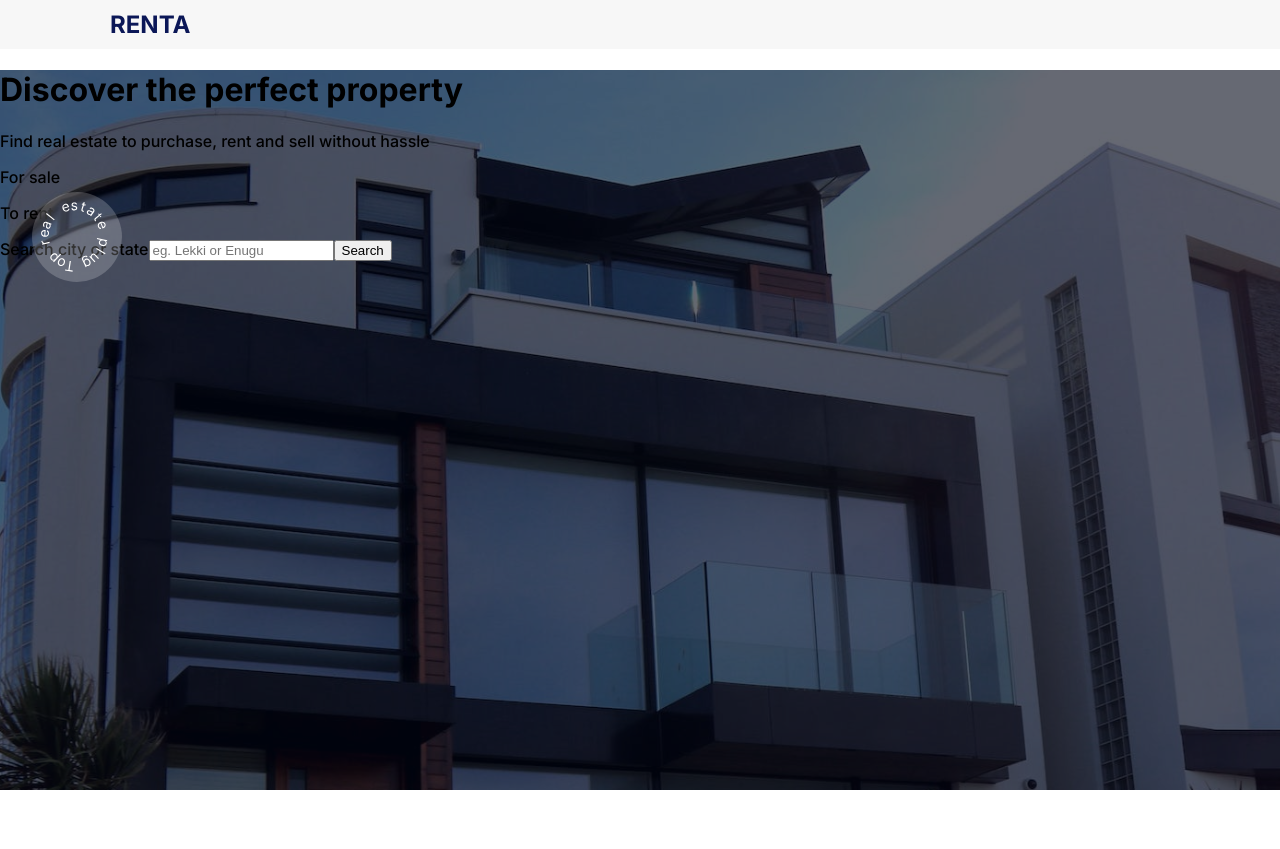
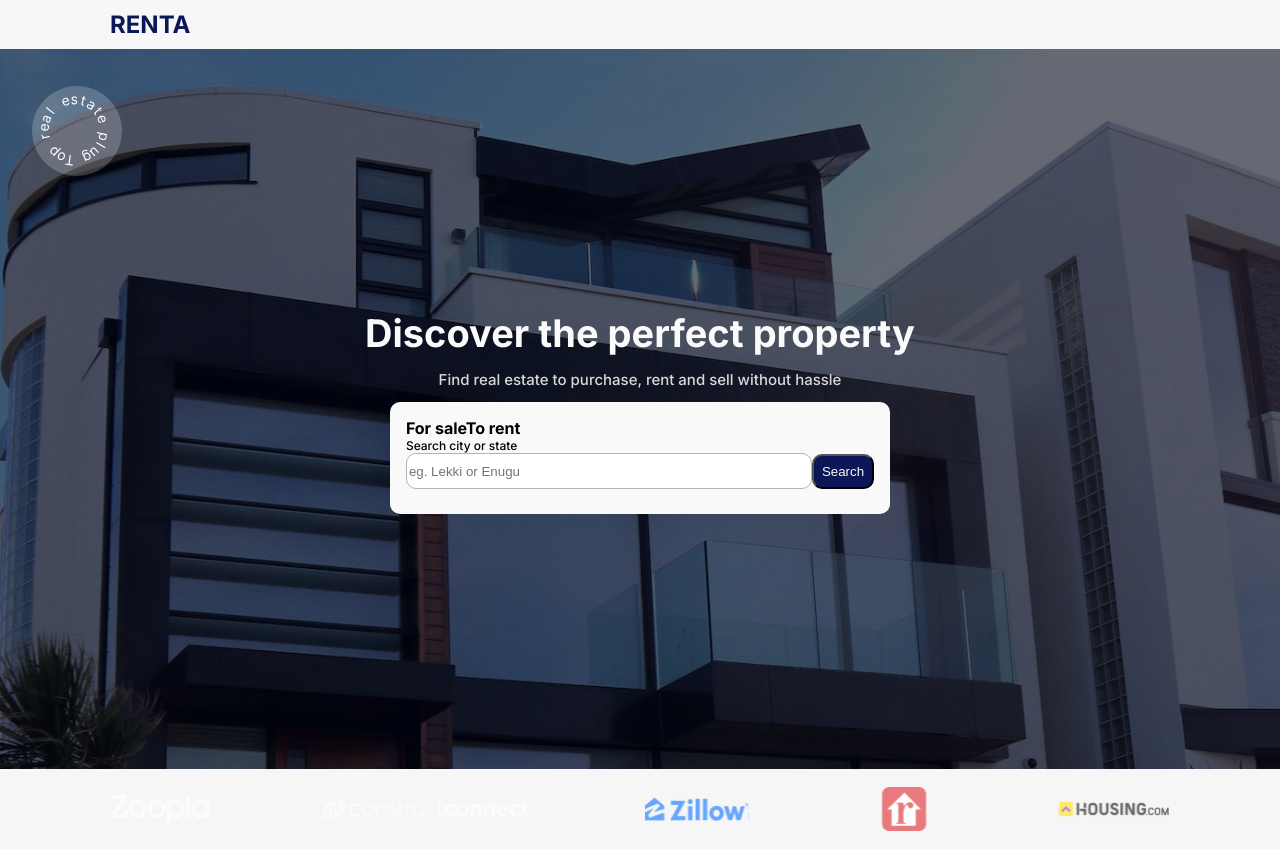
Before and after one commit to walexy026/renta, a React (Create React App) app: page / in a window 1280 px wide. Before the commit the page ends 800 px from the top, so only its background shows below. Built offline with nearby package versions, Linux system fonts and the light colour scheme.

Commit message:
partner started

```diff
--- a/src/App.js
+++ b/src/App.js
@@ -1,11 +1,13 @@
 import HeroSection from "./components/HeroSection/HeroSection";
 import Navbar from "./components/Navbar/Navbar";
+import Partner from "./components/Partners/Partner";
 
 function App() {
   return (
     <div className="App">
       <Navbar />
       <HeroSection />
+      <Partner />
     </div>
   );
 }
--- a/src/components/HeroSection/HeroSection.jsx
+++ b/src/components/HeroSection/HeroSection.jsx
@@ -7,13 +7,15 @@ const HeroSection = () => {
       <div className="circleText">
         <img src={textHero} alt="textHero" />
       </div>
-      <div>
+      <div className="heroText">
         <h1>Discover the perfect property</h1>
         <p>Find real estate to purchase, rent and sell without hassle</p>
         <div>
-          <p>For sale</p>
-          <p>To rent</p>
           <form action="">
+            <div>
+              <b>For sale</b>
+              <b>To rent</b>
+            </div>
             <label htmlFor="">Search city or state</label>
             <input type="text" name="" id="" placeholder="eg. Lekki or Enugu" />
             <button>Search</button>
--- a/src/components/HeroSection/HeroSection.scss
+++ b/src/components/HeroSection/HeroSection.scss
@@ -8,7 +8,7 @@
   //   opacity: 0.6;
   .circleText {
     position: absolute;
-    top: 12rem;
+    top: 5.4rem;
     left: 2rem;
     background: rgba(255, 255, 255, 0.2);
     width: 90px;
@@ -18,4 +18,51 @@
       transform: translate(13%, 13%);
     }
   }
+  .heroText {
+    display: flex;
+    justify-content: center;
+    flex-direction: column;
+    align-items: center;
+    transform: translateY(250px);
+    h1 {
+      font-weight: 800;
+      font-size: 38px;
+      line-height: 18px;
+      color: #fafafa;
+      margin-bottom: 1rem;
+    }
+    p {
+      font-style: normal;
+      font-weight: 500;
+      font-size: 15px;
+      line-height: 14px;
+      color: #d9d9d9;
+      //   margin: 0;
+    }
+    form {
+      background: #f9f9f9;
+      border-radius: 10px;
+      height: 4rem;
+      max-width: 30rem;
+      padding: 1rem 1rem 2rem 1rem;
+      //   display: flex;
+      //   flex-direction: column;
+      label {
+        display: block;
+        font-size: 12px;
+      }
+      input {
+        border: 1px solid #b3b3b3;
+        border-radius: 10px;
+        width: 25rem;
+        height: 2rem;
+      }
+      button {
+        background: #0b1757;
+        border-radius: 10px;
+        color: #fafafa;
+        padding: 0.5rem;
+      }
+    }
+  }
 }
--- /dev/null
+++ b/src/components/Partners/Partner.jsx
@@ -0,0 +1,20 @@
+import React from "react";
+import "./Partner.scss";
+import Zoopla from "../../Assets/ZooplaPartner.svg";
+import costruct from "../../Assets/ConstructConnectPartner.svg";
+import zillow from "../../Assets/ZillowPartner.svg";
+import realtor from "../../Assets/RealtorPartner.svg";
+import housing from "../../Assets/housingPartner.svg";
+const Partner = () => {
+  return (
+    <div className="partner">
+      <img src={Zoopla} alt="Zoopla" />
+      <img src={costruct} alt="costruct" />
+      <img src={zillow} alt="zillow" />
+      <img src={realtor} alt="realtor" />
+      <img src={housing} alt="housing" />
+    </div>
+  );
+};
+
+export default Partner;
--- /dev/null
+++ b/src/components/Partners/Partner.scss
@@ -0,0 +1,13 @@
+.partner {
+  background: #f0f0f0;
+  opacity: 0.6;
+  mix-blend-mode: luminosity;
+  display: flex;
+  justify-content: space-evenly;
+  align-items: center;
+  height: 5rem;
+  @media only screen and (max-width: 768px) {
+    flex-direction: column;
+    height: auto;
+  }
+}
```
